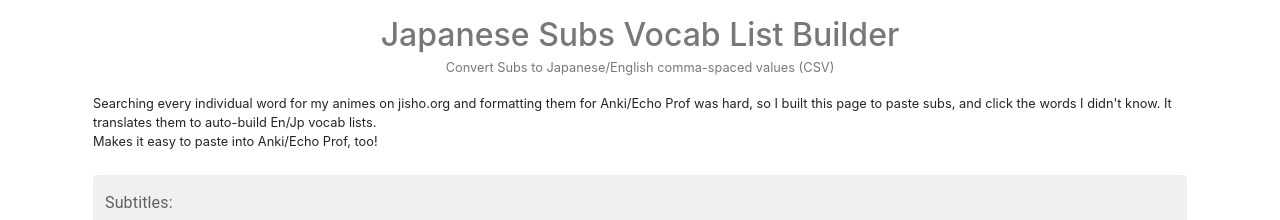
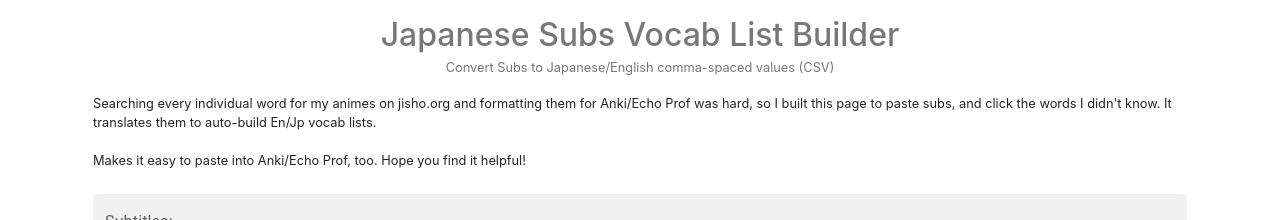
Before and after one commit to davidd647/use-unofficial-jisho-api, a Next.js app: page / in a window 1280 px wide. Shown: the top 220 px of the page. Built offline with nearby package versions, Linux system fonts and the light colour scheme; no server answers.

Commit message:
added 'hope you find it helpful' message

```diff
--- a/pages/index.js
+++ b/pages/index.js
@@ -186,7 +186,9 @@ export default function Home() {
               device === 'Android') ? <div style={{ textAlign: 'center', color: 'red' }}>(This web page is designed for use with desktop browsers)</div> : <></>}
 
             <div className="mb-3 small">
-              Searching every individual word for my animes on jisho.org and formatting them for Anki/Echo Prof was hard, so I built this page to paste subs, and click the words I didn't know. It translates them to auto-build En/Jp vocab lists.<br /> Makes it easy to paste into Anki/Echo Prof, too!
+              Searching every individual word for my animes on jisho.org and formatting them for Anki/Echo Prof was hard, so I built this page to paste subs, and click the words I didn't know. It translates them to auto-build En/Jp vocab lists.
+              <br />
+              <br />Makes it easy to paste into Anki/Echo Prof, too. Hope you find it helpful!
             </div>
 
           </div>
```
